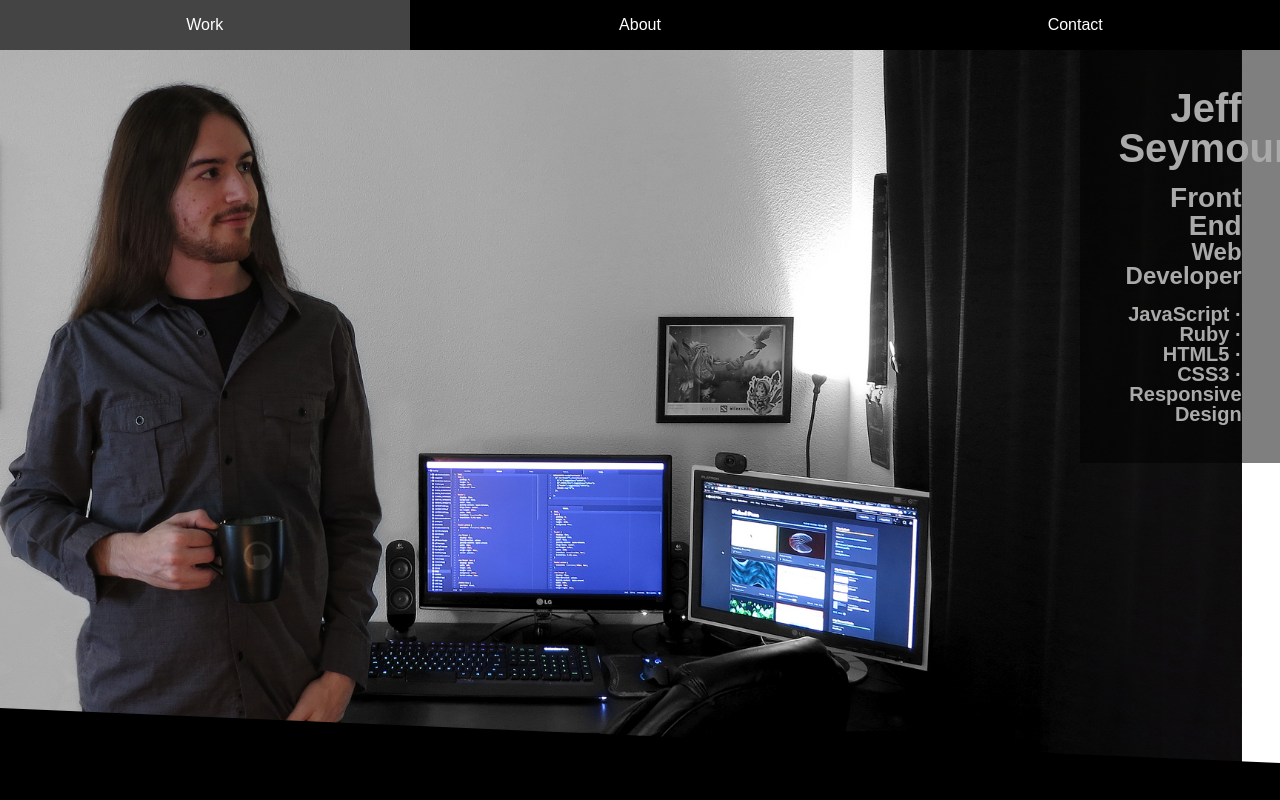
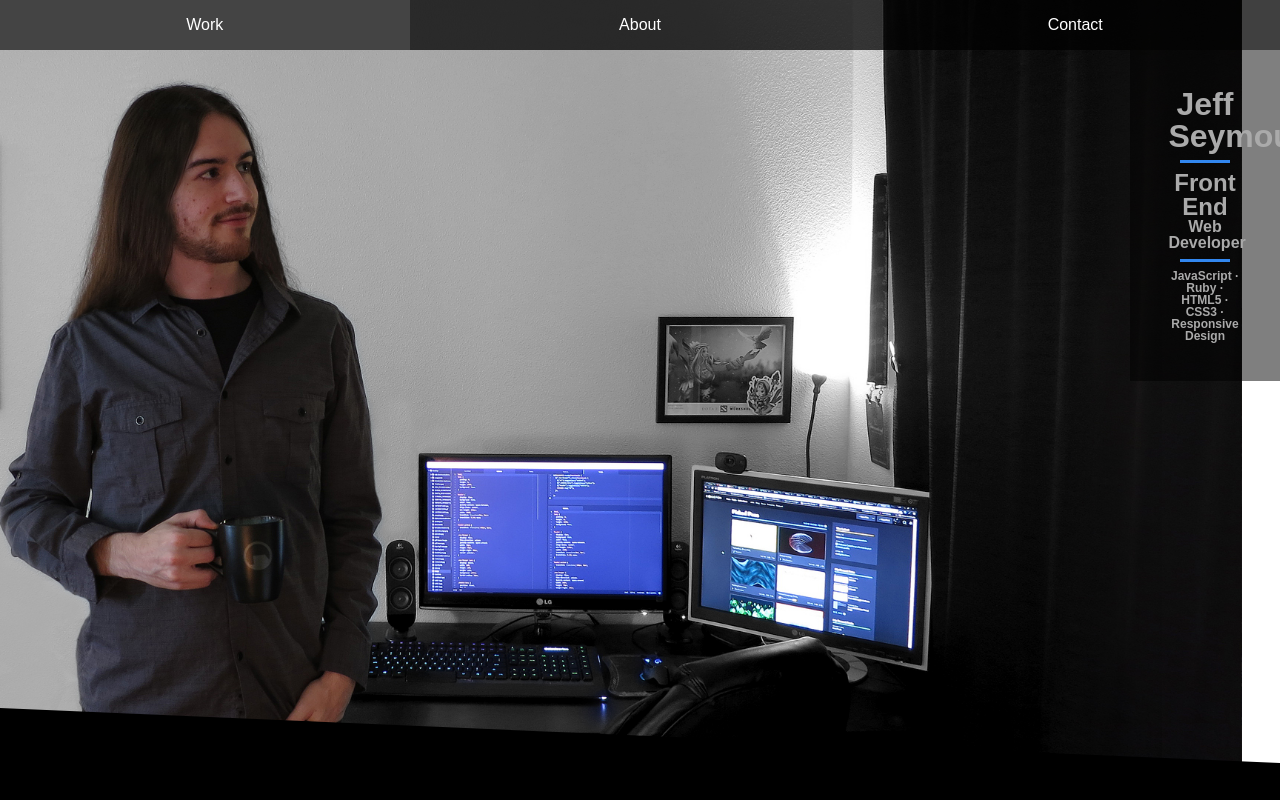
Before and after one commit to jeffsdev/Portfolio, a website: page app/index.html in a window 1280 px wide. Shown: the top 800 px of the page. Drawn offline with Linux system fonts and the light colour scheme.

Commit message:
adjust header styles

```diff
--- a/app/index.html
+++ b/app/index.html
@@ -20,8 +20,10 @@
       </nav>
       <div class="header-box">
         <h1>Jeff Seymour</h1>
+        <span class="divider-blue"></span>
         <h2>Front End</h2>
         <h3>Web Developer</h3>
+        <span class="divider-blue"></span>
         <h4>JavaScript &middot Ruby &middot HTML5 &middot CSS3 &middot Responsive Design</h4>
       </div>
     </header>
@@ -66,7 +68,7 @@
           <p>I have an insatiable appetite for learning and am always excited to enrich myself with new experiences.</p>
         </div>
         <div class="skills">
-          <h3>Skills & Technologies</h3>
+          <h3>Skills & Technologies</h3> <!--Maybe Skills & Expertise??-->
           <ul>
             <li>HTML5</li>
           </ul>
@@ -92,6 +94,7 @@
             <li>Sinatra</li>
           </ul>
           <ul>
+            <li>Development</li>
             <li>BDD/TDD (Test-Driven Development)</li>
             <li>Pair Programming</li>
             <li>Git</li>
--- a/app/scss/layout/_header.scss
+++ b/app/scss/layout/_header.scss
@@ -7,20 +7,29 @@ header {
   background-position: -180px;
   background-attachment: fixed;
   .header-box {
-    width: 200px;
+    width: 150px;
     background: rgba(0, 0, 0, 0.5);
     color: $lightGray;
     margin-left: auto;
     padding: 3%;
-    text-align: right;
-    h1 {
-      font-size: 2.5em;
+    text-align: center;
+    .divider-blue {
+      display: block;
+      margin: 8px auto;
+      width: 50px;
+      height: 3px;
+      background: $lightBlue;
     }
     h2 {
-      margin-top: 16px;
+      font-size: 1.5em;
+      margin-top: 8px;
     }
     h3 {
-      margin-bottom: 16px;
+      font-size: 1em;
+      margin-bottom: 8px;
+    }
+    h4 {
+      font-size: 0.75em;
     }
   }
 }
--- a/app/scss/layout/_navbar.scss
+++ b/app/scss/layout/_navbar.scss
@@ -1,5 +1,5 @@
 nav {
-  background: $black;
+  background: rgba(0, 0, 0, 0.75);
   color: $white;
   height: 50px;
   display: flex;
--- a/app/scss/utils/_variables.scss
+++ b/app/scss/utils/_variables.scss
@@ -5,3 +5,5 @@ $white: #fff;
 $lightGray: #aaa;
 $gray: #444;
 $grayBlue: #404248;
+
+$lightBlue: #3287ef;
```
Also changed, not shown: app/css/main.css.
